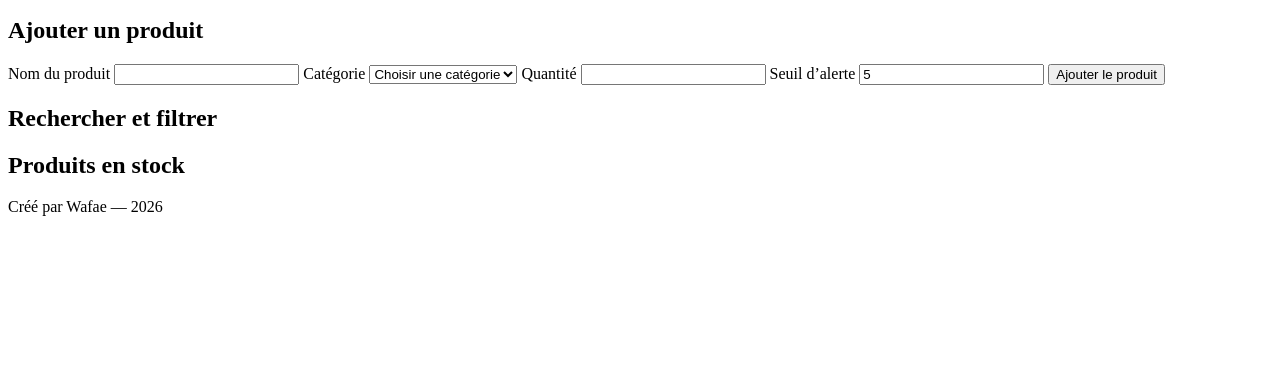
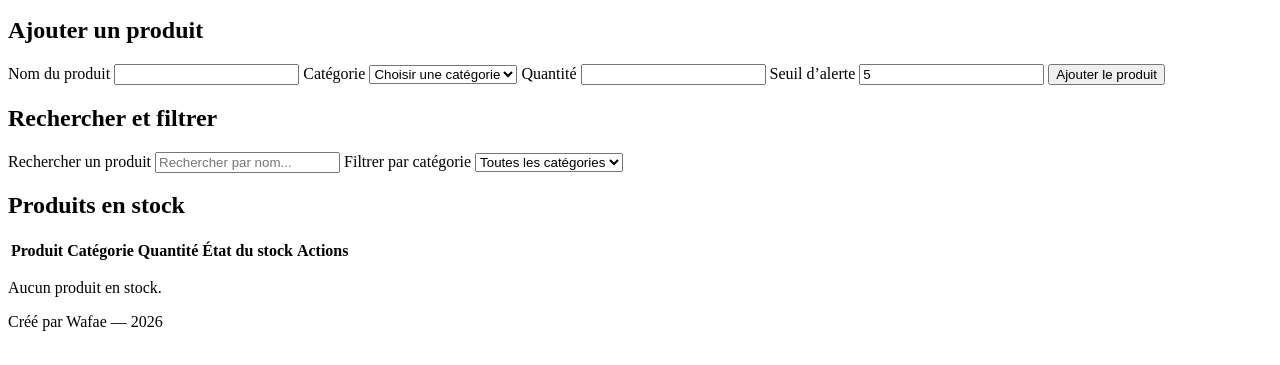
Before and after one commit to Wafaob/stock-management-system, a plain HTML site: page index.html in a window 1280 px wide. Shown: the part 101-466 px from the top of the page. Drawn offline with Linux system fonts and the light colour scheme.

Commit message:
feat: ajouter la recherche et le tableau de stock

```diff
--- a/index.html
+++ b/index.html
@@ -60,12 +60,43 @@
 
     </section>
 
+    <section>
+        <h2>Rechercher et filtrer</h2>
+        <label for="product-search">Rechercher un produit</label>
+        <input type="search" id="product-search" name="product-search" placeholder="Rechercher par nom...">
+
+        <label for="category-filter">Filtrer par catégorie</label>
+        <select id="category-filter" name="category-filter">
+            <option value="all">Toutes les catégories</option>
+            <option value="alimentation">Alimentation</option>
+            <option value="hygiene">Hygiène</option>
+            <option value="maison">Maison</option>
+            <option value="electronique">Électronique</option>
+            <option value="autre">Autre</option>
+
+        </select>
+
+    </section>
+
+    <section><h2>Produits en stock</h2>
+    <table>
+        <thead>
+            <tr>
+                <th>Produit</th>
+                <th>Catégorie</th>
+                <th>Quantité</th>
+                <th>État du stock</th>
+                <th>Actions</th>
+            </tr>
+        </thead>
+
+        <tbody id="product-list">
+        </tbody>
 
 
-    <section><h2>Rechercher et filtrer</h2></section>
-
-    <section><h2>Produits en stock</h2></section>
-
+    </table>
+<p id="empty-message">Aucun produit en stock.</p>
+</section>
 </main>
 
 
```
